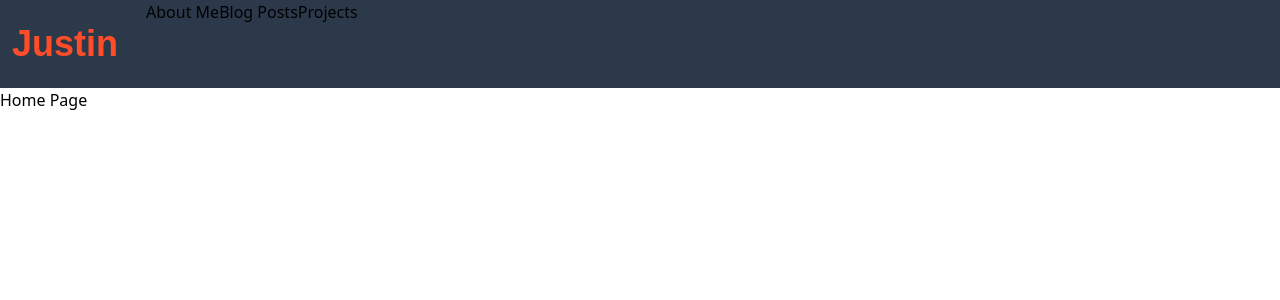
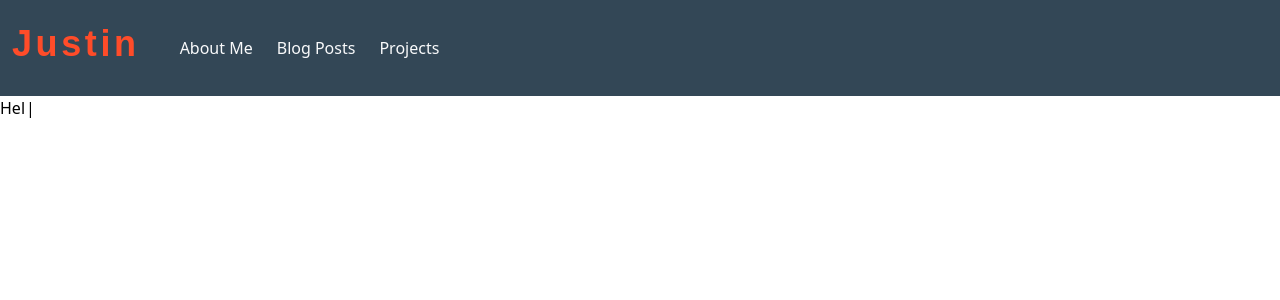
Before and after one commit to JSakuraa/my-portfolio, a React (Create React App) app: page / in a window 1280 px wide. Shown: the top 300 px of the page. Built offline with nearby package versions, Linux system fonts and the light colour scheme; what @tailwindcss/typography would draw is missing.

Commit message:
Navbar done

```diff
--- a/package.json
+++ b/package.json
@@ -15,6 +15,8 @@
     "react-dom": "^17.0.2",
     "react-router-dom": "^5.3.0",
     "react-scripts": "4.0.3",
+    "react-social-icons": "^5.6.1",
+    "typewriter-effect": "^2.18.2",
     "web-vitals": "^1.1.2"
   },
   "scripts": {
--- a/src/components/home.js
+++ b/src/components/home.js
@@ -1,5 +1,18 @@
 import React from "react";
+import Typewriter from "typewriter-effect";
 
 export default function Home() {
-    return <h1>Home Page</h1>
+  return (
+    <main>
+      <section>
+        <Typewriter
+          options={{
+            strings: ["Hello World"],
+            autoStart: true,
+            loop: true,
+          }}
+        />
+      </section>
+    </main>
+  );
 }
--- a/src/components/navbar.js
+++ b/src/components/navbar.js
@@ -1,25 +1,43 @@
 import React from "react";
 import { NavLink } from "react-router-dom";
+import { SocialIcon } from "react-social-icons";
 
 export default function Example() {
     return (
-      <header className="bg-gray">
+        <header className="bg-light">
             <div className="container mx-auto flex justify-between">
                 <nav className="flex">
-                  <NavLink to='' exact className="inflex-flex items-center py-6 px-3 mr-4 text-white hover:text-orange text-4xl font-bold cursive ">
+                    <NavLink
+                        to=""
+                        exact
+                        activeClassName="text-white"
+                        className="inflex-flex items-center py-6 px-3 mr-4 text-white hover:text-orange text-4xl font-bold cursive tracking-widest"
+                    >
                         Justin
                     </NavLink>
-                  <NavLink to="/about">
+                    <NavLink
+                        to="/about"
+                        className="inline-flex items-center py-3 px-3 my-6 rounded text-white hover:text-orange"
+                        activeClassName="text-white bg-dark"
+                    >
                         About Me
                     </NavLink>
-                  <NavLink to="/post">
+                    <NavLink
+                        to="/post"
+                        className="inline-flex items-center py-3 px-3 my-6 rounded text-white hover:text-orange"
+                        activeClassName="text-white bg-dark"
+                    >
                         Blog Posts
                     </NavLink>
-                  <NavLink to="/project">
+                    <NavLink
+                        to="/project"
+                        className="inline-flex items-center py-3 px-3 my-6 rounded text-white hover:text-orange"
+                        activeClassName="text-white bg-dark"
+                    >
                         Projects
                     </NavLink>
                 </nav>
             </div>
         </header>
-    )
+    );
 }
--- a/tailwind.config.js
+++ b/tailwind.config.js
@@ -19,6 +19,12 @@ module.exports = {
         DEFAULT: '#F9FAFB',
       }
     },
+    backgroundColor: {
+      primary: '#2C394B',
+      dark: '#082032',
+      light: '#334756'
+
+    }
   },
   variants: {
     extend: {},
```
Also changed, not shown: 1 other file (tests, documents, lock files or other folders). Lines whose indentation alone changed are shown as unchanged.
